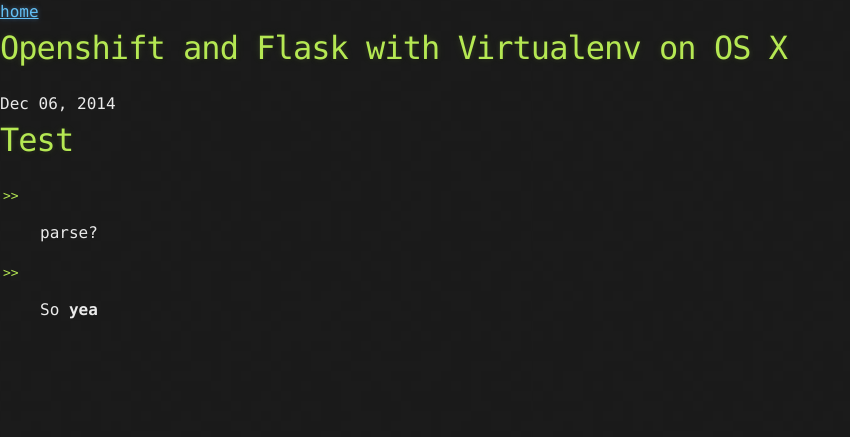
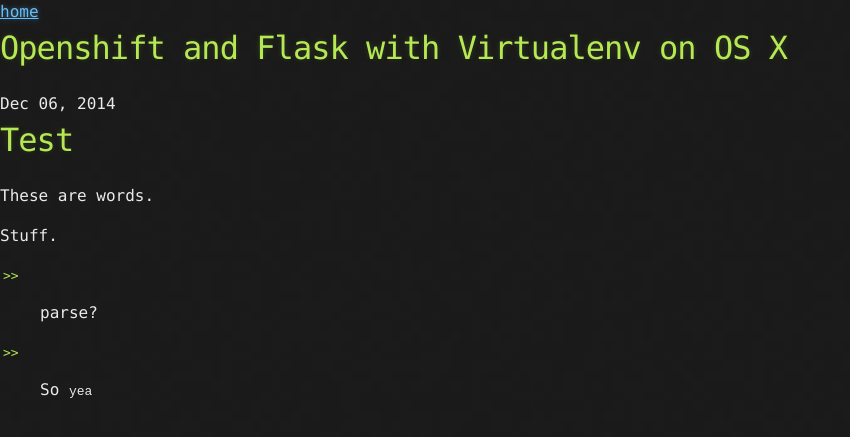
Before and after one commit to dlbewley/dlbewley.github.io, a Jekyll site: the page built from _posts/2014-12-06-test.md, in a window 1280 px wide. Shown: the top 437 px of the page, without its empty margins (0-850 px from the left). Built offline with Jekyll 4.4.1, drawn with Linux system fonts in a browser that asks for light colours; Markdown is read by kramdown in place of the engine named in the settings.

Commit message:
JAAGdDmm2N8HlysMOHDA

```diff
--- a/_posts/2014-12-06-test.md
+++ b/_posts/2014-12-06-test.md
@@ -6,6 +6,10 @@
 Test
 ===
 
+These are words.
+
+Stuff.
+
 - parse?
 
-- So **yea**
+- So `yea`
```
